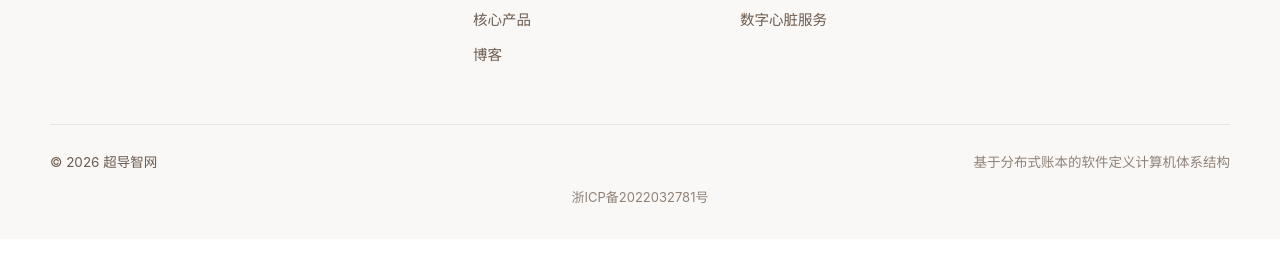
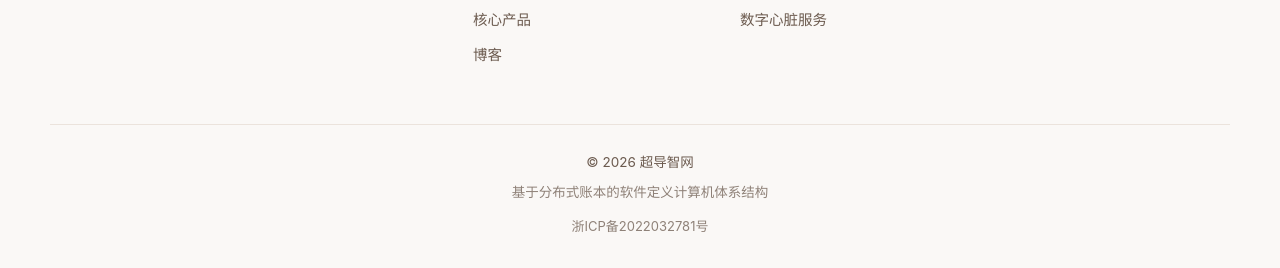
Before and after one commit to cdzwlab/cdzwlab.github.io, a plain HTML site: page index.html in a window 1280 px wide. Shown: the part 4443-4711 px from the top of the page. Before the commit the page ends 4682 px from the top, so only its background shows below. Drawn offline with Linux system fonts and the light colour scheme.

Commit message:
页脚底部整体居中（版权、站点说明、备案号），样式表加版本号避免缓存

```diff
--- a/index.html
+++ b/index.html
@@ -34,7 +34,7 @@
 })();
 </script>
 
-<link rel="stylesheet" href="style.css">
+<link rel="stylesheet" href="style.css?v=20261118c">
 </head>
 <body>
 
--- a/style.css
+++ b/style.css
@@ -980,9 +980,10 @@ a.contact-card:hover .contact-card__go {
 
 .footer__bottom {
   display: flex;
-  flex-wrap: wrap;
-  justify-content: space-between;
-  gap: 14px;
+  flex-direction: column;
+  align-items: center;
+  text-align: center;
+  gap: 8px;
   margin-top: 56px;
   padding-top: 26px;
   border-top: 1px solid var(--border);
@@ -991,7 +992,8 @@ a.contact-card:hover .contact-card__go {
 }
 .footer__meta { opacity: .75; }
 .footer__icp {
-  margin: 14px 0 0;
+  width: max-content;
+  margin: 12px auto 0;
   text-align: center;
   font-size: 13px;
   color: var(--muted);
```
Also changed, not shown: 404.html (+1 -1 lines), blog.html (+1 -1 lines), post.html (+1 -1 lines).
